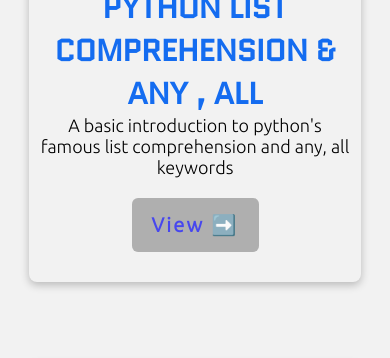
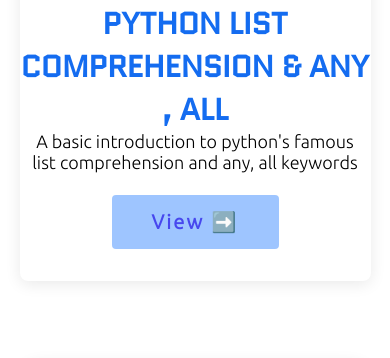
Before and after one commit to CodeWithAlvin/personalWeb4, a Django app: page / in a window 390 px wide. Shown: the part 5775-6133 px from the top of the page. Run offline with Django 3.2, Linux system fonts and the light colour scheme; data comes from the database, SQL or seed files in the repository; some web fonts are replaced.

Commit message:
tweeked animations and small UI changes background color :white;

```diff
--- a/static/css/index.css
+++ b/static/css/index.css
@@ -10,7 +10,6 @@ body{
     font-family: 'Ubuntu', sans-serif;
     background-color:#fff;
     box-sizing: border-box;
-    background-color:#f2f2f2;
     overflow-x: hidden;
 }
 a{
@@ -196,21 +195,21 @@ a{
     margin-left: auto;
     margin-right: auto;
     padding-bottom: 30px;
-    cursor: pointer;
     border: 3px transparent;
-    width: 70%;
+    width: 90%;
     display: flex;
     flex-direction: column;
-    border-radius: 8px;
+    border-radius: 20px 20px 8px 8px;
     overflow: hidden;
-    box-shadow: rgba(0, 0, 0, 0.24) 0px 3px 8px;
+    box-shadow: rgba(0, 0, 0, 0.09) 0px 3px 16px;
     position: relative;
+    background-color: #fff;
     transition: 0.5s cubic-bezier(0.075, 0.82, 0.165, 1);
 }
 .coursel:hover{
     background-color:rgb(158, 197, 255) ;
     color: #000;
-    transform: scale(1.1);
+    transform: scale(1.05);
 }
 .thumbnail img{
     width: 100%;
@@ -231,6 +230,7 @@ a{
 .coursel-heading{
     padding: 0 10px;
     font-family: 'Quantico', sans-serif;
+    width:100%;
     font-size: 30px;
     font-weight: 1000;
     color:rgb(20, 108, 240);
@@ -243,14 +243,16 @@ a{
 }
 .btn-primary{
     margin-top:20px;
-    padding: 15px 20px;
-    border: 2px transparent;
+    white-space: nowrap;
+    cursor: pointer;
+    padding: 15px 40px;
+    border: 2px solid #fff;
     border-radius: 6px;
     color: rgb(71, 71, 238);
     font-weight: 600;
     font-size: 20px;
     letter-spacing: 2.3px;
-    background-color: rgba(173, 173, 173, 0.96);
+    background-color:rgb(158, 197, 255);
 
 }
 .tags{
@@ -264,7 +266,7 @@ a{
     text-align: center;
     display: inline;
     padding: 4px 4px ;
-    background-color:#e6e6cff5;
+    background-color:#def5fb;
     border:2px transparent;
     border-radius: 4px;
     margin:10px 6px ;
@@ -285,7 +287,7 @@ a{
     margin-top: 20px;
 }
 .contact-section{
-    background-color: rgb(233, 250, 245);
+    background-color:#ffffff;
 }
 .contact-icon{
     display: flex;
@@ -310,7 +312,7 @@ a{
         grid-template-columns: 1fr;
     }
     .coursel{
-        width: 85%;;
+        width: 90%;
     }
 
 }
@@ -343,7 +345,7 @@ a{
 @keyframes comeup {
     from{
         opacity: 0;
-        font-size: 500%;
+        transform: scale(8);
     }
     to{
         opacity: 1;
--- a/template/index.html
+++ b/template/index.html
@@ -82,7 +82,7 @@
   </div>
 </section>
 
-<section class="container" id="projects" style="background-color:rgb(233, 233, 233)">
+<section class="container" id="projects">
   <div class="heading">
     <h1>Projects</h1>
   </div>
```
